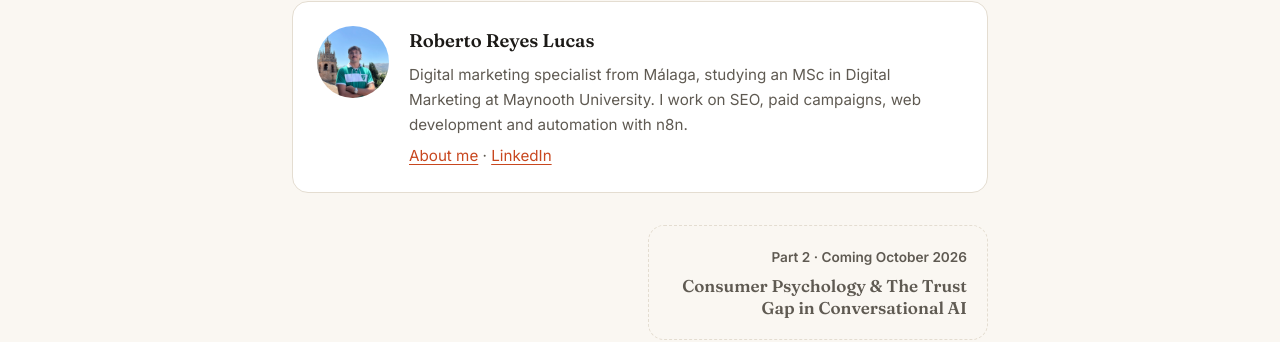
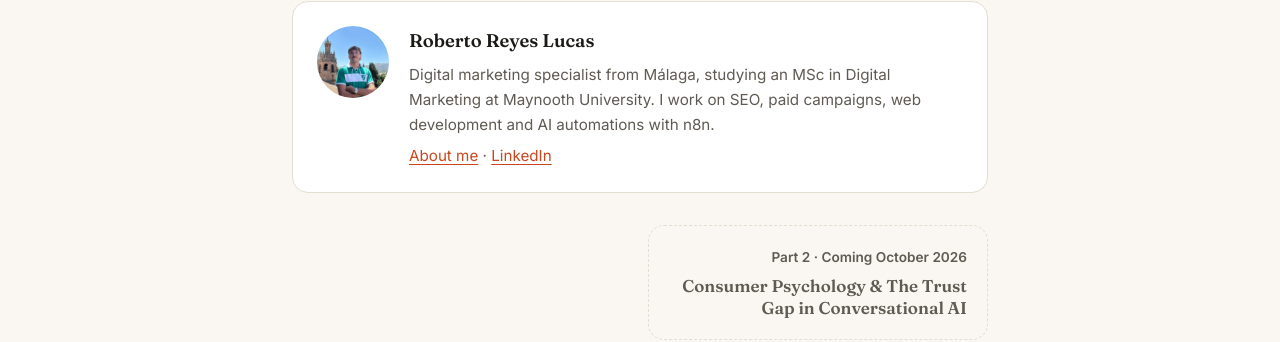
Before and after one commit to RobertoReyesLucas/robertoreyeslucas.github.io, a Jekyll site: the page built from _posts/2026-10-12-evolution-of-lead-capture.md, in a window 1280 px wide and 900 px high, scrolled down 5100 px. Shown: the part 315-657 px from the top of the window. Built offline with Jekyll 4.4.1, drawn with Linux system fonts in a browser that asks for light colours.

Commit message:
Update author bio

```diff
--- a/_layouts/post.html
+++ b/_layouts/post.html
@@ -57,7 +57,7 @@ layout: default
           <img src="/assets/roberto-reyes-lucas.jpg" width="72" height="72" alt="" loading="lazy">
           <div>
             <p class="author-name">Roberto Reyes Lucas</p>
-            <p>Digital marketing specialist from Málaga, studying an MSc in Digital Marketing at Maynooth University. I work on SEO, paid campaigns, web development and automation with n8n.</p>
+            <p>Digital marketing specialist from Málaga, studying an MSc in Digital Marketing at Maynooth University. I work on SEO, paid campaigns, web development and AI automations with n8n.</p>
             <p><a href="/">About me</a> · <a href="https://www.linkedin.com/in/roberto-reyes-lucas-809b29183/" target="_blank" rel="noopener">LinkedIn</a></p>
           </div>
         </div>
```
